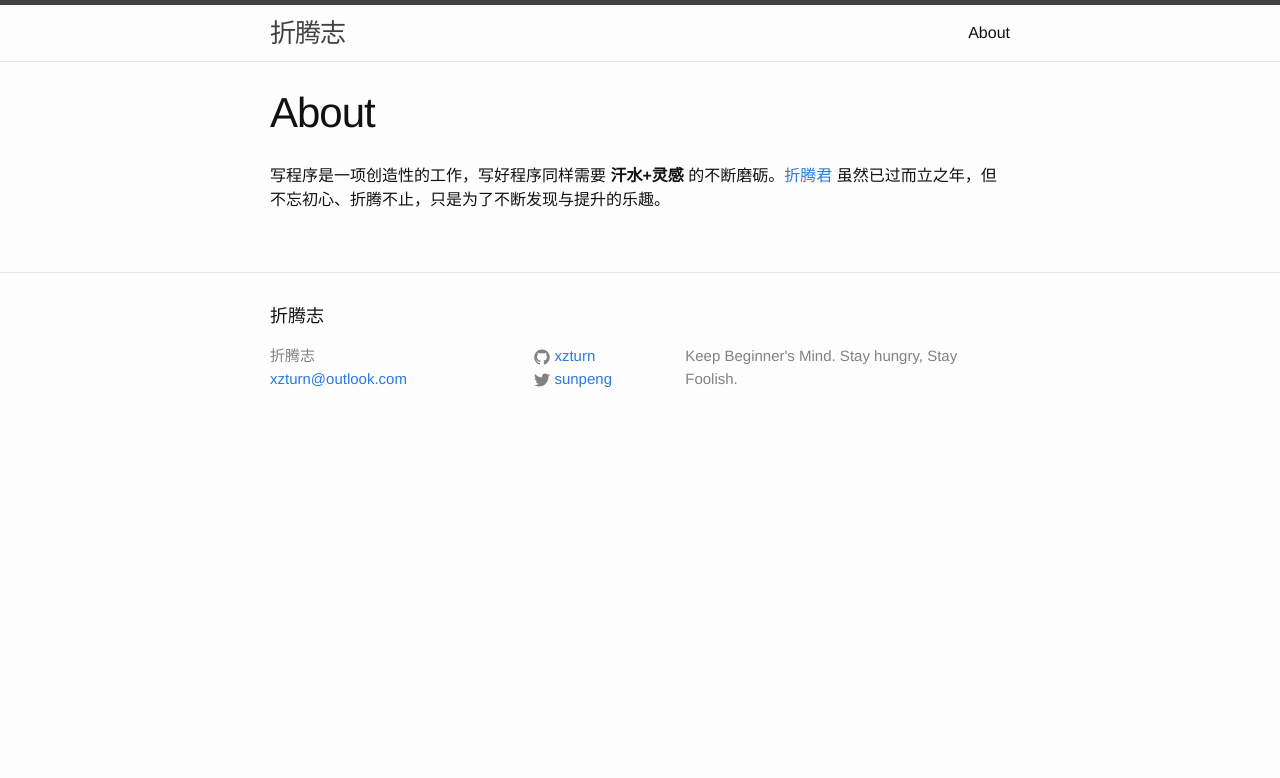
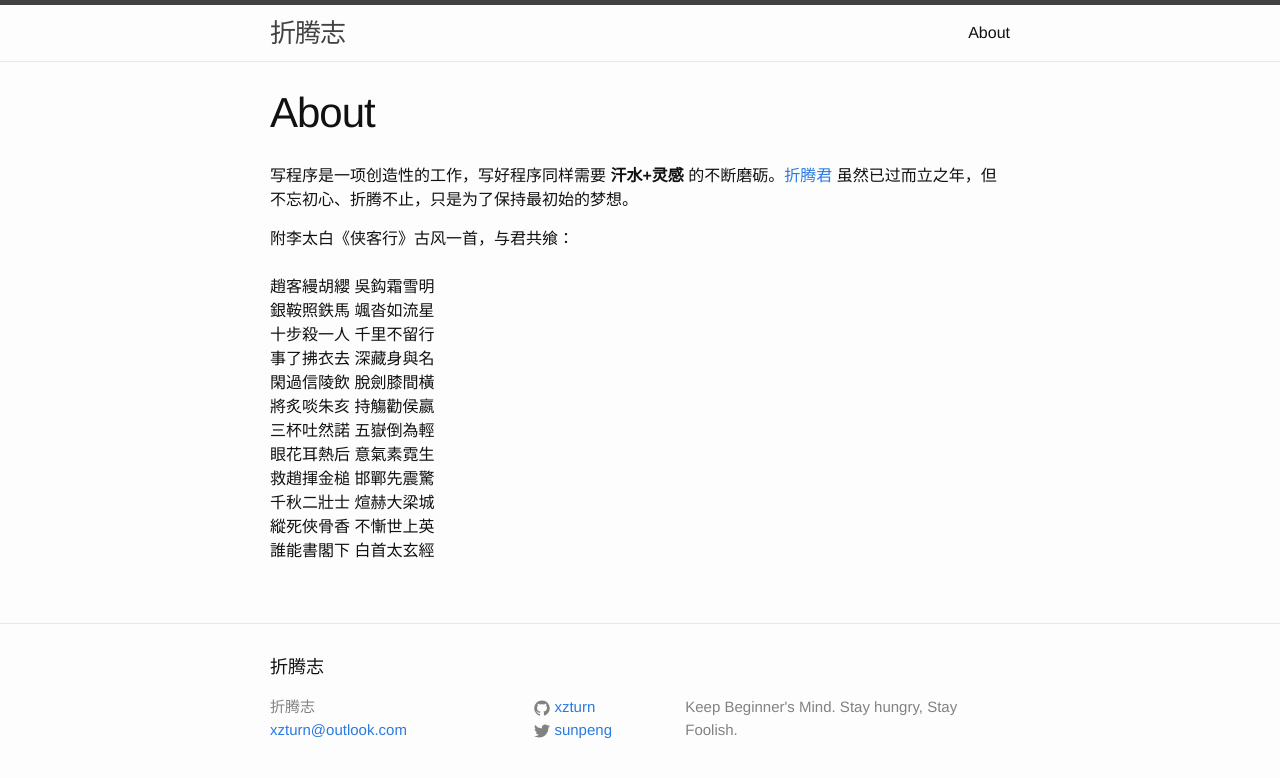
Before and after one commit to xzturn/xzturn.github.io, a Jekyll site: the page built from about.md, in a window 1280 px wide. Shown: the top 778 px of the page. Built offline with Jekyll 4.4.1, drawn with Linux system fonts in a browser that asks for light colours.

```diff
--- a/about.md
+++ b/about.md
@@ -4,4 +4,30 @@ title: About
 permalink: /about/
 ---
 
-写程序是一项创造性的工作，写好程序同样需要 **汗水+灵感** 的不断磨砺。[折腾君](http://xzturn.com) 虽然已过而立之年，但不忘初心、折腾不止，只是为了不断发现与提升的乐趣。
+写程序是一项创造性的工作，写好程序同样需要 **汗水+灵感** 的不断磨砺。[折腾君](http://xzturn.com) 虽然已过而立之年，但不忘初心、折腾不止，只是为了保持最初始的梦想。
+
+附李太白《侠客行》古风一首，与君共飨：
+<br><br>
+趙客縵胡纓 吳鈎霜雪明
+<br>
+銀鞍照鉄馬 颯沓如流星
+<br>
+十步殺一人 千里不留行
+<br>
+事了拂衣去 深藏身與名
+<br>
+閑過信陵飲 脫劍膝間橫
+<br>
+將炙啖朱亥 持觴勸侯嬴
+<br>
+三杯吐然諾 五嶽倒為輕
+<br>
+眼花耳熱后 意氣素霓生
+<br>
+救趙揮金槌 邯鄲先震驚
+<br>
+千秋二壯士 煊赫大梁城
+<br>
+縱死俠骨香 不慚世上英
+<br>
+誰能書閣下 白首太玄經
```
Also changed, not shown: _posts/2015-09-06-two-factor-auth.markdown (added, +47 -0 lines).
